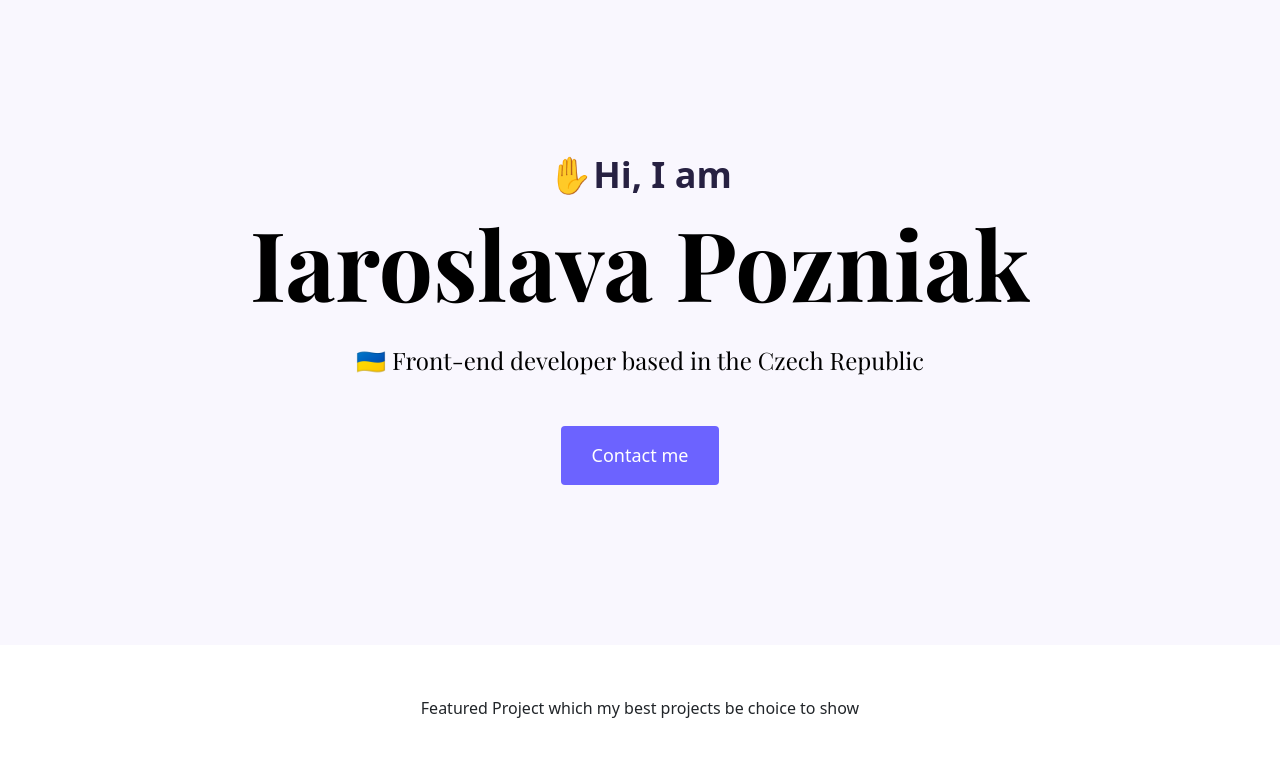
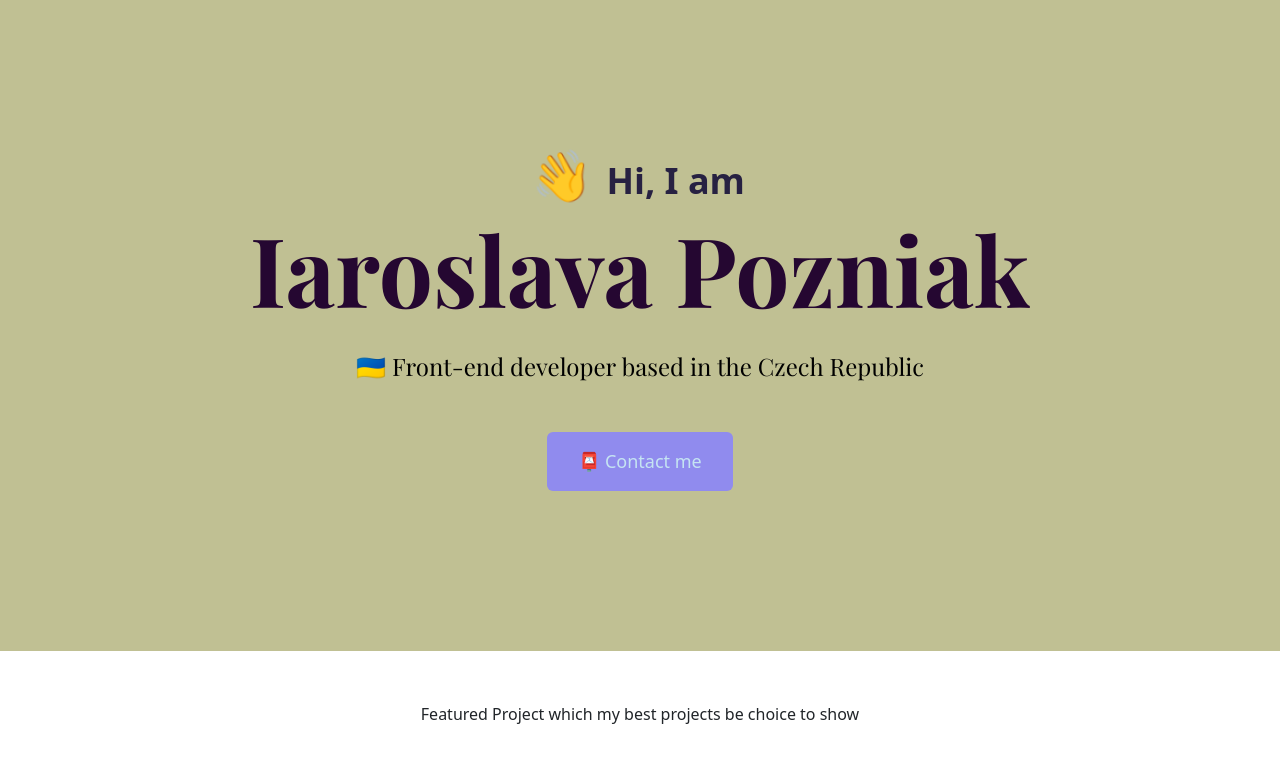
Before and after one commit to ladyyasita/iaroslavasportfolio, a plain HTML site: page index.html in a window 1280 px wide. Shown: the top 768 px of the page. Drawn offline with nearby package versions, Linux system fonts and the light colour scheme; a web font is replaced by a local one.

Commit message:
added some emoji

```diff
--- a/index.html
+++ b/index.html
@@ -25,10 +25,10 @@
   </head>
   <body>
     <div class="hero">
-      <p>✋Hi, I am</p>
+      <p><span class="emoji">👋</span> Hi, I am</p>
       <h1>Iaroslava Pozniak</h1>
       <h2 class="mb-5">🇺🇦 Front-end developer based in the Czech Republic</h2>
-      <a href="#" class="btn btn-branding">Contact me </a>
+      <a href="#" class="btn btn-branding">📮 Contact me </a>
     </div>
     <p class="text-center m-5">
       Featured Project which my best projects be choice to show
--- a/styles/portfolio.css
+++ b/styles/portfolio.css
@@ -1,6 +1,7 @@
 :root {
-  --branding-color: #6c63ff;
-  --secondary-color: #f9f7fe;
+  --branding-color: #908bee;
+  --first-color: #250731;
+  --secondary-color: #c0c093;
   --heading-font-family: "Playfair Display", serif;
   --default-font-family: "Poppins", sans-serif;
 }
@@ -18,6 +19,7 @@ h4 {
 h1 {
   font-size: 96px;
   line-height: 1.5;
+  color: var(--first-color);
 }
 h2 {
   font-size: 64px;
@@ -46,8 +48,8 @@ p {
 }
 .btn-branding {
   background: var(--branding-color);
-  border-radius: 4px;
-  color: white;
+  border-radius: 6px;
+  color: rgb(197, 228, 242);
   font-size: 18px;
   line-height: 27px;
   padding: 15px 30px;
@@ -79,3 +81,21 @@ p {
     text-align: center;
   }
 }
+.emoji {
+  font-size: 50px;
+  display: inline-block;
+  animation: shake 1.5s ease-in-out infinite;
+}
+
+@keyframes shake {
+  0%,
+  100% {
+    transform: translateX(0) rotate(0deg);
+  }
+  25% {
+    transform: translateX(-5px) rotate(-5deg);
+  }
+  75% {
+    transform: translateX(5px) rotate(5deg);
+  }
+}
```
